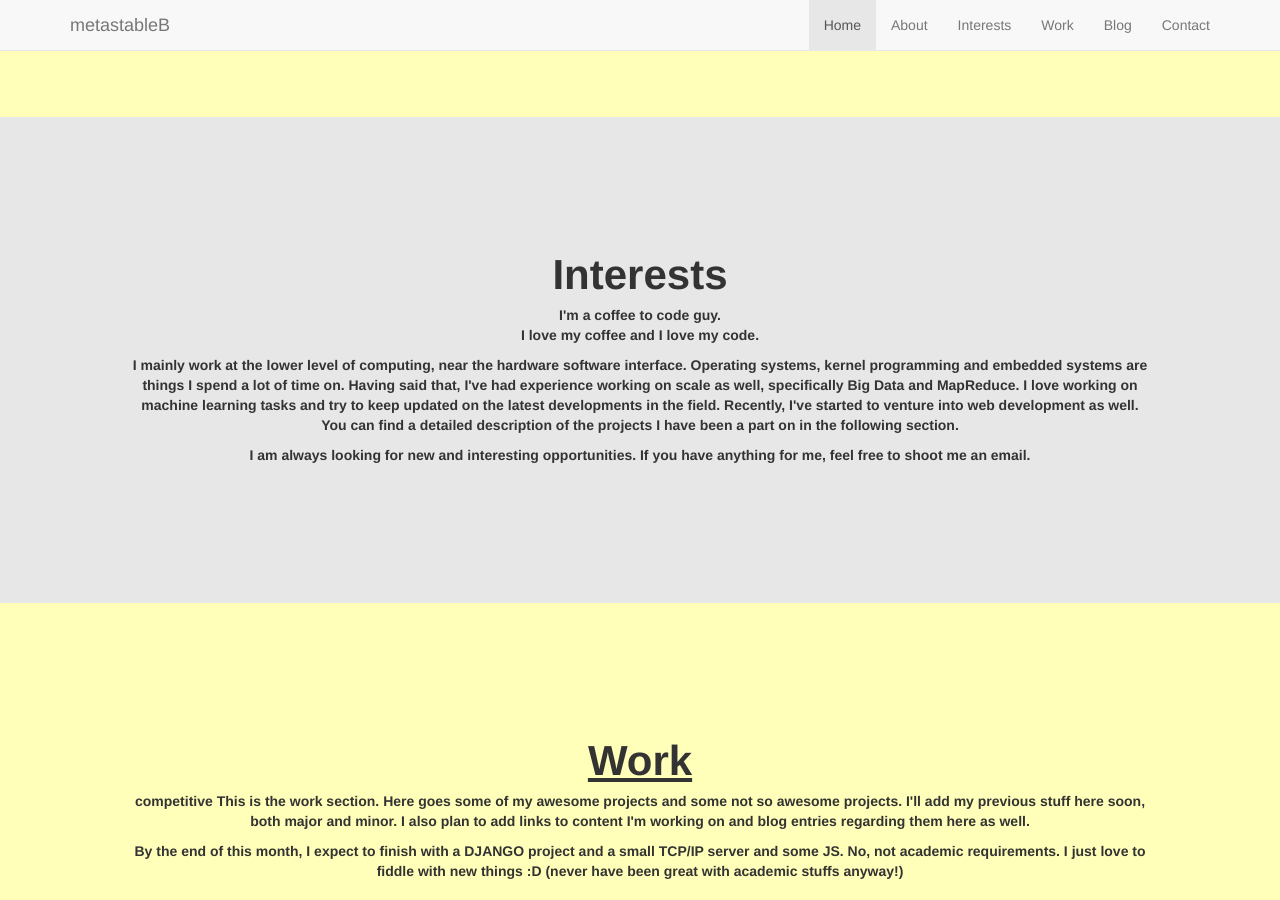
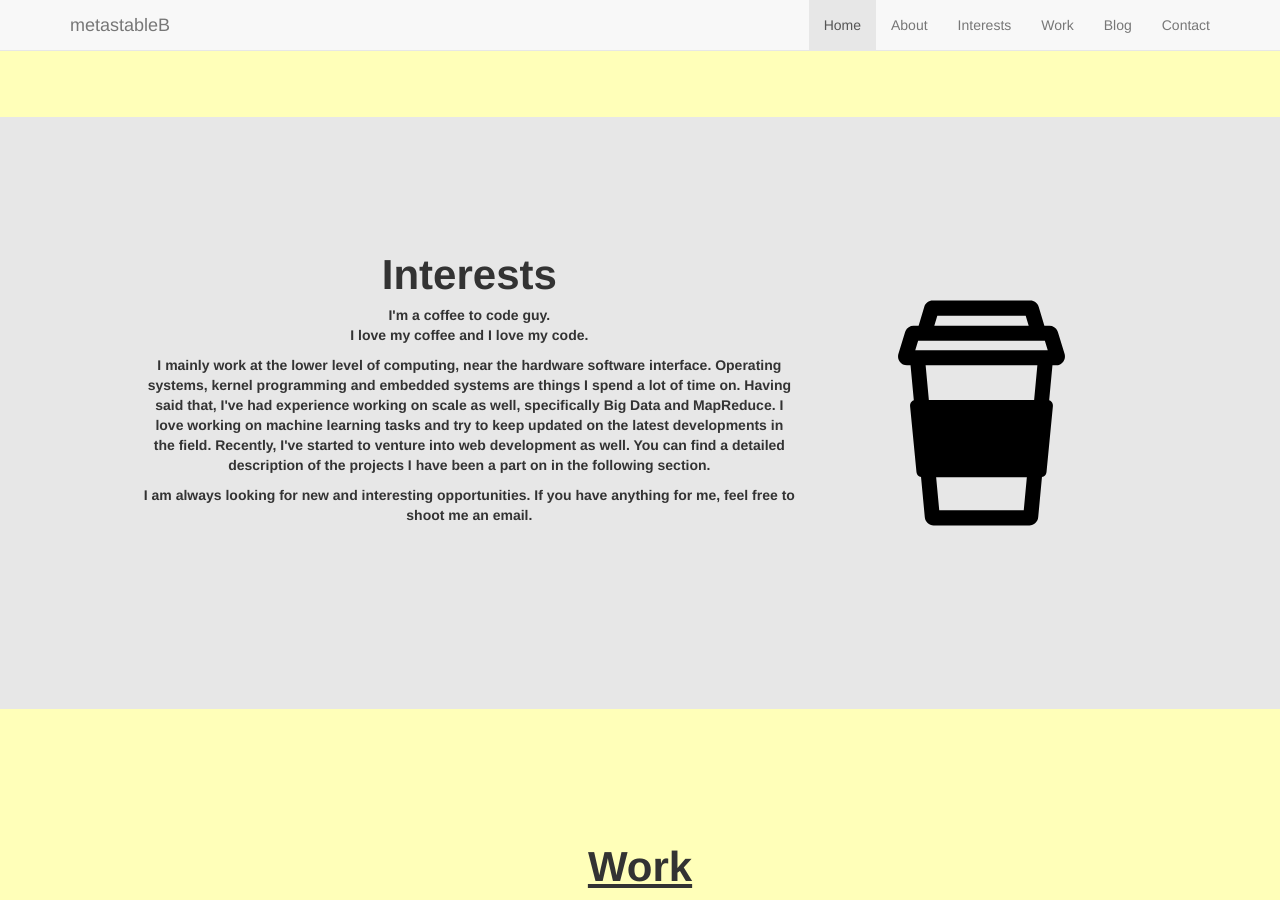
Before and after one commit to metastableB/metastableB.github.io, a Jekyll site: the page built from index.html, in a window 1280 px wide and 900 px high, scrolled down 1449 px. Built offline with Jekyll 4.4.1, drawn with Linux system fonts in a browser that asks for light colours; nearby versions of some CDN libraries; some of the changed text lies outside the part shown.

Commit message:
Update section interests

```diff
--- a/css/main.css
+++ b/css/main.css
@@ -181,3 +181,21 @@
     background-color: rgba(0, 0, 0, 0.58);
     border-radius: 4px;
 }
+
+
+.coffee-cup-container{
+	min-height: 100%;
+	padding-top:5%;
+	padding-bottom:5%;
+}
+.coffee-cup{
+	max-width:75%;
+}
+@media only screen and (max-width: 992px) {
+    .coffee-cup {
+    	max-width:20%;
+    }
+    .coffee-cup-container{
+    	padding:0.1%;
+    }
+}
--- a/index.html
+++ b/index.html
@@ -39,10 +39,11 @@ layout : home
 			</div>
 		</div>
 		<div class="interests row text-center scheme-2" id="Interests">
-			<div class="interests-head">
+			<div class="col-md-8">
+				<div class="row interests-head">
 					Interests
 				</div>
-			<div class="interests-text">
+				<div class="row interests-text" >
 					<p>I'm a coffee to code guy.
 					<br> I love my coffee and I love my code.
 					</p>
@@ -50,7 +51,10 @@ layout : home
 					You can find a detailed description of the projects I have been a part on in the following section.
 					</p>
 					<p>I am always looking for new and interesting opportunities. If you have anything for me, feel free to shoot me an email.</p>
-
+				</div>
+			</div>
+			<div class="col-md-4 image-responsive coffee-cup-container">
+				<img src="/img/coffee.svg" alt="<coffee to code>" class="coffee-cup">
 			</div>
 		</div>
 		<div class="work row text-center scheme-1" id="Work">
@@ -103,4 +109,7 @@ layout : home
 		[ ] Jekylls _include/header.html has the code to using
 			SVN for github and others, use it
 		[ ] Use the _layout/post.html to better layout your posts
-		[ ] Fix footer alignment issues-->
+		[ ] Fix footer alignment issues
+		coffee cup attribution
+		<div>Icon made by <a href="http://www.freepik.com" title="Freepik">Freepik</a> from <a href="http://www.flaticon.com" title="Flaticon">www.flaticon.com</a> is licensed under <a href="http://creativecommons.org/licenses/by/3.0/" title="Creative Commons BY 3.0">CC BY 3.0</a></div>
+		-->
```
Also changed, not shown: other parts of index.html (+2 -0 lines), img/coffee.svg (added). Lines whose indentation alone changed are shown as unchanged.
